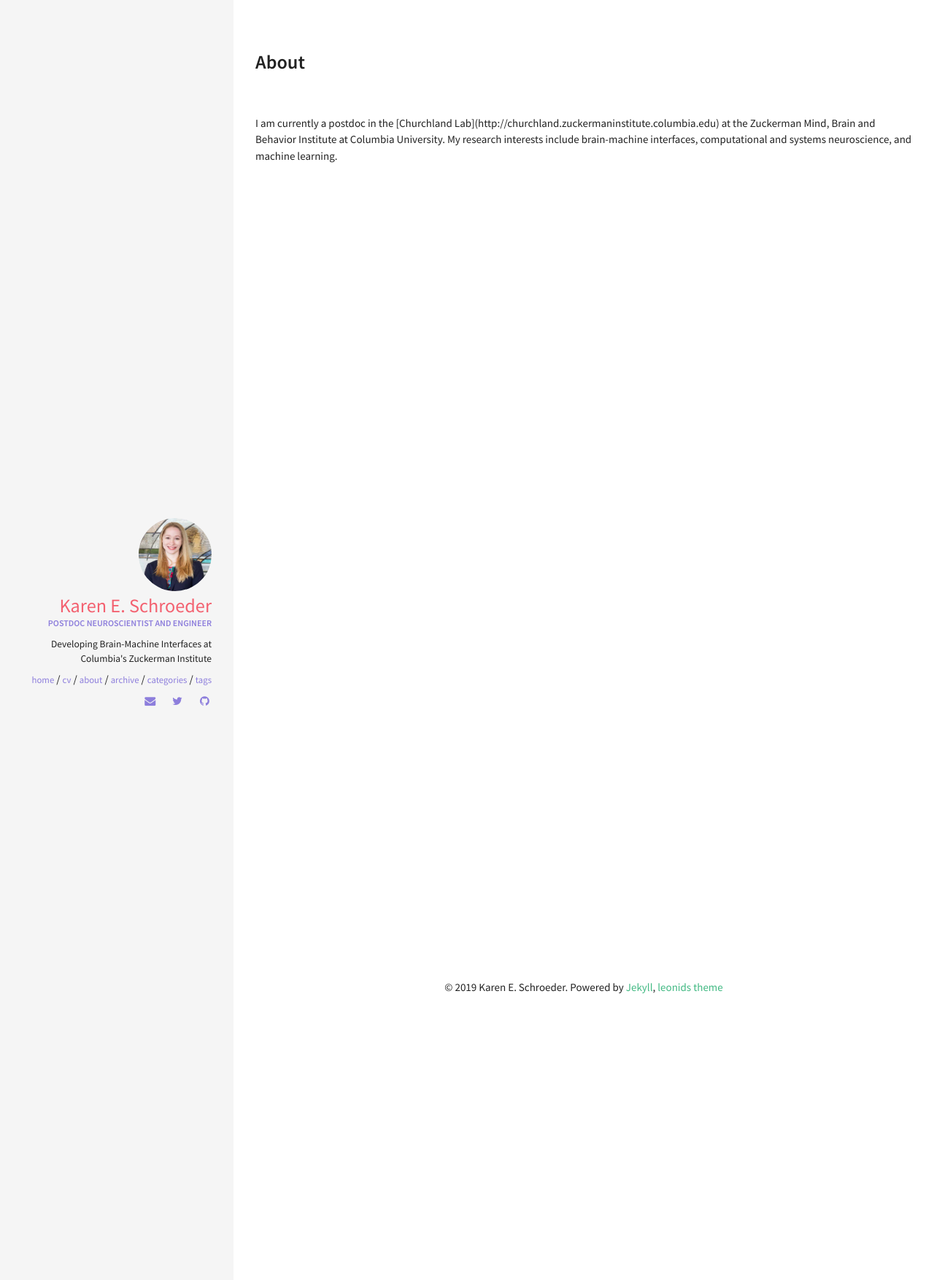
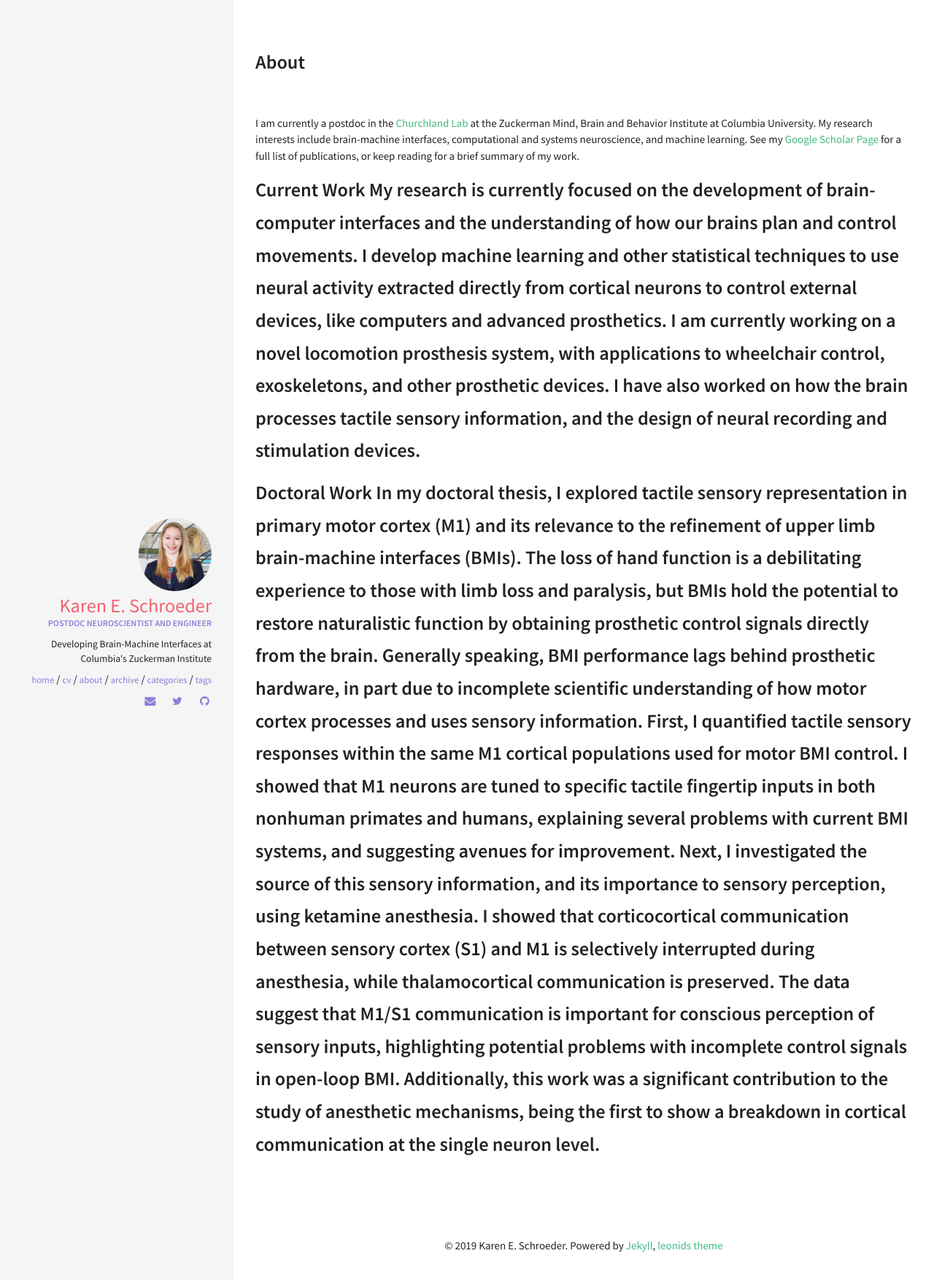
Before and after one commit to karschro/karschro.github.io, a Jekyll site: the page built from about.html, in a window 1280 px wide. Shown: the top 1754 px of the page at 73% size. Built offline with Jekyll 4.4.1, drawn with Linux system fonts in a browser that asks for light colours.

Commit message:
adding text

```diff
--- a/about.html
+++ b/about.html
@@ -5,5 +5,21 @@
 
 ---
 
-I am currently a postdoc in the [Churchland Lab](http://churchland.zuckermaninstitute.columbia.edu) at the Zuckerman Mind, Brain and Behavior Institute at Columbia University.
-My research interests include brain-machine interfaces, computational and systems neuroscience, and machine learning.
+I am currently a postdoc in the <a href = "http://churchland.zuckermaninstitute.columbia.edu"> Churchland Lab </a> at the Zuckerman Mind, Brain and Behavior Institute at Columbia University. My research interests include brain-machine interfaces, computational and systems neuroscience, and machine learning.
+
+See my <a href="https://scholar.google.com/citations?user=42aZ0fAAAAAJ&hl=en"> Google Scholar Page </a> for a full list of publications, or keep reading for a brief summary of my work.
+
+
+<h2>Current Work </h>
+My research is currently focused on the development of brain-computer interfaces and the understanding of how our
+brains plan and control movements. I develop machine learning and other statistical techniques to use neural
+activity extracted directly from cortical neurons to control external devices, like computers and advanced
+prosthetics. I am currently working on a novel locomotion prosthesis system, with applications to wheelchair
+control, exoskeletons, and other prosthetic devices. I have also worked on how the brain processes tactile
+sensory information, and the design of neural recording and stimulation devices.
+
+
+<h2>Doctoral Work</h>
+In my doctoral thesis, I explored tactile sensory representation in primary motor cortex (M1) and its relevance to the refinement of upper limb brain-machine interfaces (BMIs). The loss of hand function is a debilitating experience to those with limb loss and paralysis, but BMIs hold the potential to restore naturalistic function by obtaining prosthetic control signals directly from the brain. Generally speaking, BMI performance lags behind prosthetic hardware, in part due to incomplete scientific understanding of how motor cortex processes and uses sensory information.
+
+First, I quantified tactile sensory responses within the same M1 cortical populations used for motor BMI control. I showed that M1 neurons are tuned to specific tactile fingertip inputs in both nonhuman primates and humans, explaining several problems with current BMI systems, and suggesting avenues for improvement. Next, I investigated the source of this sensory information, and its importance to sensory perception, using ketamine anesthesia. I showed that corticocortical communication between sensory cortex (S1) and M1 is selectively interrupted during anesthesia, while thalamocortical communication is preserved. The data suggest that M1/S1 communication is important for conscious perception of sensory inputs, highlighting potential problems with incomplete control signals in open-loop BMI. Additionally, this work was a significant contribution to the study of anesthetic mechanisms, being the first to show a breakdown in cortical communication at the single neuron level.
```
